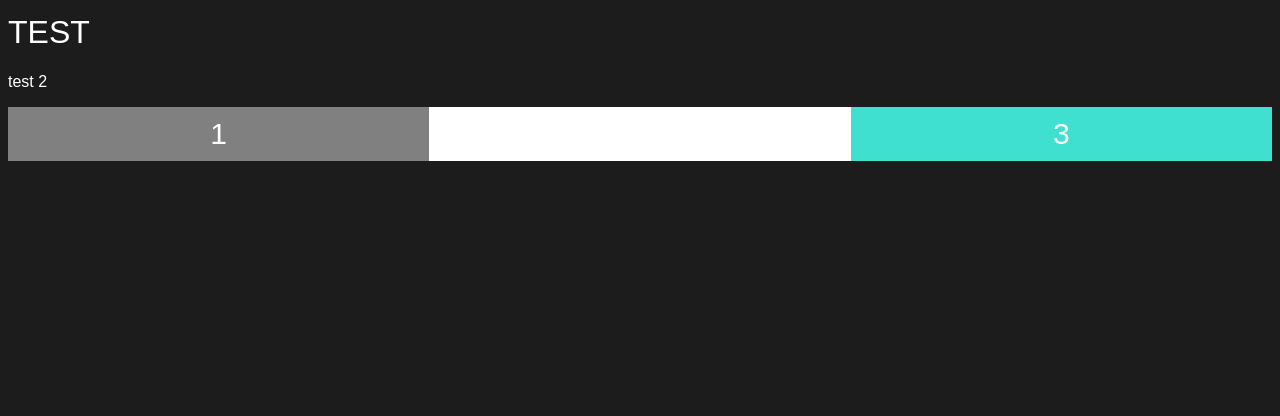
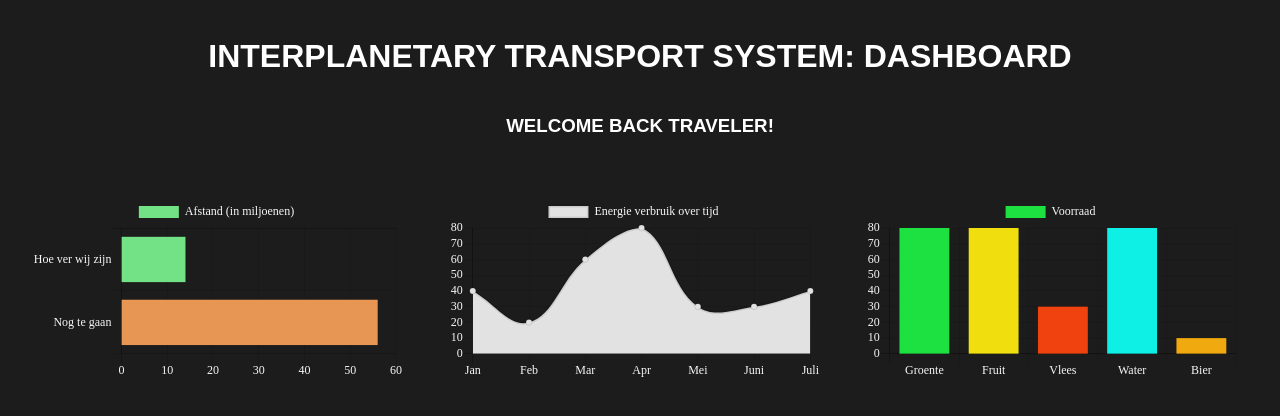
Before and after one commit to daantjebanaantje8/challenge-1, a plain HTML site: page index.html in a window 1280 px wide. Shown: the part 142-558 px from the top of the page. Drawn offline with nearby package versions, Linux system fonts and the light colour scheme; a web font is replaced by a local one.

Commit message:
final touches

```diff
--- a/css/laptop.css
+++ b/css/laptop.css
@@ -1,9 +1,14 @@
+/*media query voor laptop begint bij 1024px*/
 @media only screen and (min-width: 1024px){
+	/*alle drie charts naast elkaar*/
 	.flex-item-left, .flex-item-right, .flex-item-center{
-		flex: 33%;
+		width: 33%;
+		padding: 0px 20px 0px 20px;
 	}
 
+	/*30% width logo anders werd hij erg groot*/
 	.spacex{
     	width: 30%;
+
 	}
 }
--- a/css/tablet.css
+++ b/css/tablet.css
@@ -1,18 +1,29 @@
+/*media query voor tablet begint bij 750px*/
 @media only screen and (min-width: 750px){
-	.flex-item-right, .flex-item-center{
-		flex: 50%;
+
+	/*breedte van linker en middel chart naar 50% zodat ze naast elkaar komen te staan*/
+	.flex-item-left, .flex-item-center{
+		width: 50%;
+	}
+
+	/*custom padding zodat de chart niet groot/in your face zit*/
+	.flex-item-right{
+		padding: 20px 50px 20px 50px;;
 	}
 
 	.smallx{
 		display: none;
 	}
 
+	/*verander naar groter spacex logo*/
 	.spacex{
 		display: inline-block;
 		height: auto;
     	width: 40%;
+    	padding-bottom: 20px;
 	}
 
+	/*van column naar row zodat linker en middel chart naast elkaar kunnen*/
 	.flex-container{
 		flex-direction: row;
 	}
--- a/css/telefoon.css
+++ b/css/telefoon.css
@@ -2,8 +2,6 @@
 	box-sizing: border-box;
 	background-color: #1c1c1c;
 	font-family: din-condensed, sans-serif;
-    font-weight: 400;
-    font-style: normal;
     color: white;
 }
 
@@ -15,44 +13,48 @@ h1, h2, h3{
 	display: flex;
 	flex-wrap: wrap;
 	text-align: center;
-	/*flex: 100%;*/
 }
 
 .smallx{
-	height: auto;
+	max-height: 200px;
     width: 30%;
-
 }
 
+/*dit is de class van de bredere spacex logo; die komt pas tevoorschijn bij tablet-grootte*/
 .spacex{
 	display: none;
 }
 
-figure{
+.flex-welcome{
+	display: flex;
+	flex-wrap: wrap;
+	text-align: center;
+}
+
+/*h1 en h3 apart zodat ik padding kon toevoegen tussen welcome back en de charts*/
+h1{
 	width: 100%;
 }
 
+h3{
+	width: 100%;
+	padding-bottom: 40px;
+}
+
+/*flex-direction column zodat de charts onder elkaar terecht komen; een kolom*/
 .flex-container{
 	display: flex;
 	flex-wrap: wrap;
-	font-size: 30px;
+	font-size: 40px;
 	text-align: center;
 	flex-direction: column;
 }
 
 .flex-item-left, .flex-item-center, .flex-item-right{
-	padding: 10px;
-	flex: 100%;
+	padding: 20px 30px 20px 30px;
+	/*dit stukje flex code zorgt ervoor dat de reisizing werkt; anders kon ik wel upsizen maar niet terug (charts bleven breed buiten window*/
+	flex: 0 0 auto;
+	position: relative;
+	height: auto;
+	width: 100%;
 }
-
-.flex-item-left{
-	background-color: grey;
-}
-
-.flex-item-center{
-	background-color: white;
-}
-
-.flex-item-right{
-	background-color: turquoise;
-}
--- a/index.html
+++ b/index.html
@@ -1,5 +1,4 @@
-<DOCTYPE html>
-
+<!DOCTYPE html>
 <html>
 	<head>
 		<meta charset="utf-8">
@@ -10,9 +9,16 @@
 		<link rel="stylesheet" type="text/css" href="css/tablet.css">
 		<link rel="stylesheet" type="text/css" href="css/laptop.css">
 
-		<link rel="stylesheet" href="https://use.typekit.net/awq8dww.css" >
+		<script type="text/javascript" src="scripts/charts.js" defer></script>
+
+		<!-- link voor chartjs -->
+		<script src="https://cdn.jsdelivr.net/npm/chart.js@2.8.0"></script>
+
+		<!-- link voor font (vergelijkbaar met spacex font) -->
+		<link rel="stylesheet" href="https://use.typekit.net/awq8dww.css">
 	</head>
 	<body>
+		<!-- eerste flexbox container; dit betreft om de logo -->
 		<div class="flex-header">
 			<figure>
 				<img class="smallx" src="img/smallxlogo.png" alt="small spacex logo">
@@ -23,12 +29,27 @@
 			</figure>
 		</div>
 
-		<h1>test</h1>
-		<p>test 2</p>
+		<!-- tweede flexbox container; dit betreft de welkom tekst
+			ik heb dit als aparte flexbox container neergezet omdat het anders tegenstreed met de properties van de header flexbox container :) -->
+		<div class="flex-welcome">
+			<h1>Interplanetary Transport System: Dashboard</h1>
+			<h3>Welcome back traveler!</h3>
+		</div>
+
+		<!-- derde en laatste flexbox container; dit betreft alle charts -->
 		<div class="flex-container">
-			<div class="flex-item-left">1</div>
-			<div class="flex-item-center">2</div>
-			<div class="flex-item-right">3</div>
+			<!-- aparte flexbox voor linker item/chart-->
+			<div class="flex-item-left">
+				<canvas id="horizontalBar"></canvas>
+			</div>
+			<!-- aparte flexbox voor middel item/chart-->
+			<div class="flex-item-center">
+				<canvas id="lineChart"></canvas>
+			</div>
+			<!-- aparte flexbox voor rechter item/chart-->
+			<div class="flex-item-right">
+				<canvas id="barChart"></canvas>
+			</div>
 		</div>
 	</body>
 </html>
--- /dev/null
+++ b/scripts/charts.js
@@ -0,0 +1,88 @@
+// font type en kleur instellen
+Chart.defaults.global.defaultFontFamily = 'din-condensed';
+Chart.defaults.global.defaultFontColor = '#F7F7F7';
+
+// horizontale bar chart voor de totale afstand afgelegd tussen aarde en mars
+var ctx = document.getElementById('horizontalBar').getContext('2d');
+var chart = new Chart(ctx, {
+    type: 'horizontalBar',
+
+    data: {
+        // y-axis labels
+        labels: ['Hoe ver wij zijn', 'Nog te gaan'],
+        datasets: [{
+            label: 'Afstand (in miljoenen)',
+            // data zorgt zelf voor x-axis labels
+            data: [14, 56],
+            backgroundColor: [
+                '#73E287',
+                '#E89653']
+        }]
+    },
+    options: {
+        scales: {
+            xAxes: [{
+                ticks: {
+                    // zodat de x-axis bij 0 begint ipv 10
+                    beginAtZero: true
+                }
+            }]
+        }
+    }
+});
+
+// line chart voor de energie verbruik over tijd in dit geval maanden. ja ze zijn stipt in januari vertrokken
+var ctx = document.getElementById('lineChart').getContext('2d');
+var chart = new Chart(ctx, {
+    type: 'line',
+
+    data: {
+        labels: ['Jan', 'Feb', 'Mar', 'Apr', 'Mei', 'Juni', 'Juli'],
+        datasets: [{
+            label: 'Energie verbruik over tijd',
+            backgroundColor: '#E2E2E2',
+            data: [40, 20, 60, 80, 30, 30, 40]
+        }]
+    },
+
+    options: {
+        scales: {
+            yAxes: [{
+                ticks: {
+                    beginAtZero: true
+                }
+            }]
+        }
+    }
+});
+
+// bar chart voor de voorraden op het schip
+var ctx = document.getElementById('barChart').getContext('2d');
+var chart = new Chart(ctx, {
+    type: 'bar',
+
+    data: {
+        labels: ['Groente', 'Fruit', 'Vlees', 'Water', 'Bier'],
+        datasets: [{
+            label: 'Voorraad',
+            data: [80, 80, 30, 80, 10,],
+            // per bar een andere kleur
+            backgroundColor: [
+                '#1DE141',
+                '#F0DE0E',
+                '#F0420E',
+                '#0EF0E5',
+                '#F0A90E']
+        }]
+    },
+
+    options: {
+        scales: {
+            yAxes: [{
+                ticks: {
+                    beginAtZero: true
+                }
+            }]
+        }
+    }
+});
```
Also changed, not shown: img/cat.jpg (deleted), 1 other file.
